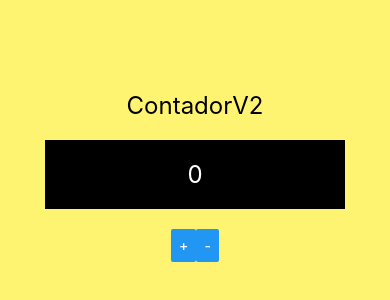
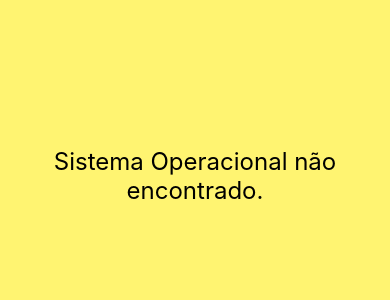
Before and after one commit to LauraaPaiva/expoStart, a React Native app in the folder AwesomeProject/: screen / in a window 390 px wide. Shown: the part 246-546 px from the top of the page. Built offline with nearby package versions, Linux system fonts and the light colour scheme.

Commit message:
Diferenciar pos sistema operacional

```diff
--- a/AwesomeProject/App.js
+++ b/AwesomeProject/App.js
@@ -2,12 +2,12 @@ import { StatusBar } from "expo-status-bar";
 import { StyleSheet, Text, View, SafeAreaView } from "react-native";
 import React from "react";
 
-import ContadorV2 from "./src/components/ContadorV2/ContadorV2";
+import Diferenciar from "./src/components/Diferenciar/Diferenciar";
 
 export default function App() {
   return (
     <SafeAreaView style={styles.container}>
-      <ContadorV2></ContadorV2>
+      <Diferenciar />
     </SafeAreaView>
   );
 }
@@ -19,6 +19,5 @@ const styles = StyleSheet.create({
     justifyContent: "center",
     alignItems: "center",
     padding: 20,
-    // textAlign: "center",
   },
 });
--- /dev/null
+++ b/AwesomeProject/src/components/Diferenciar/Diferenciar.js
@@ -0,0 +1,15 @@
+import React from "react";
+import { View, Text, Platform } from "react-native";
+import estilo from "../estilo";
+
+export default (props) => {
+  if (Platform.OS === "android") {
+    return <Text style={estilo.txtGrande}>Android</Text>;
+  } else if (Platform.OS === "ios") {
+    return <Text style={estilo.txtGrande}>iOS</Text>;
+  } else {
+    return (
+      <Text style={estilo.txtGrande}>Sistema Operacional não encontrado.</Text>
+    );
+  }
+};
```
